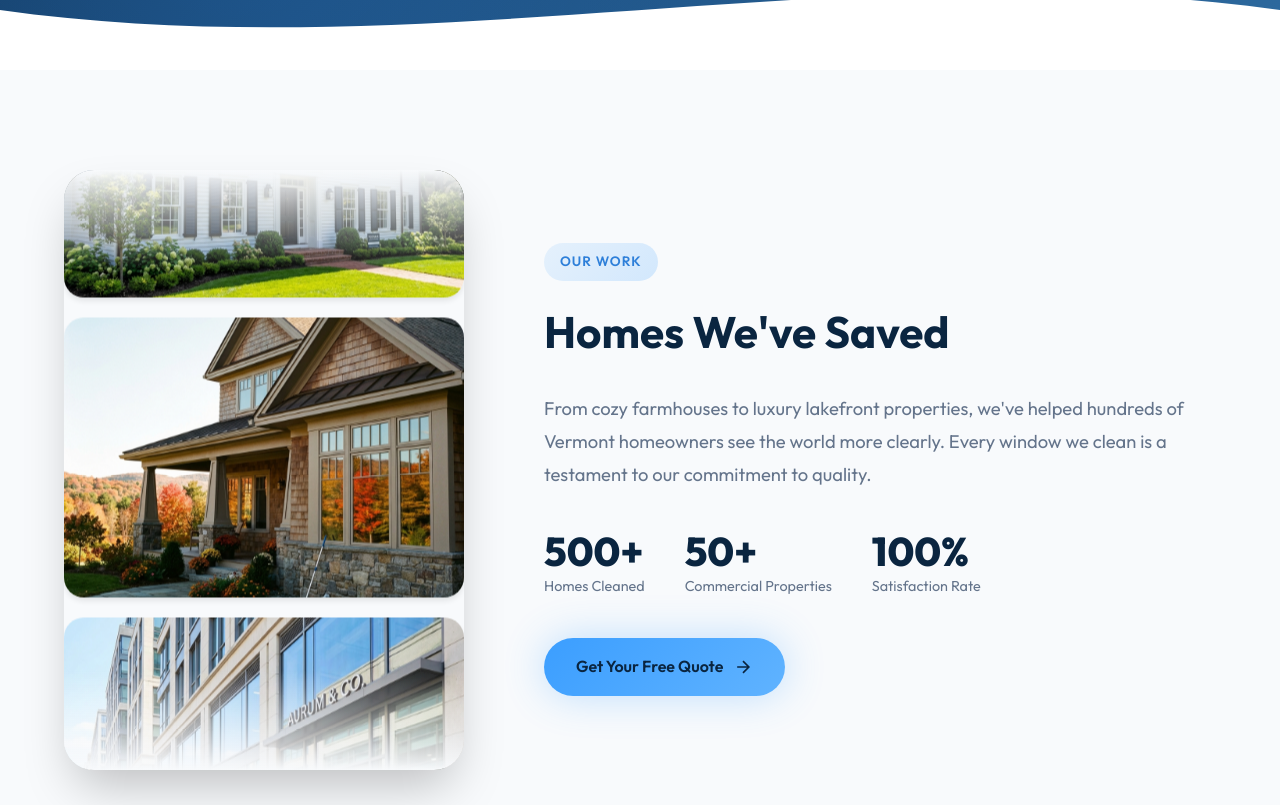
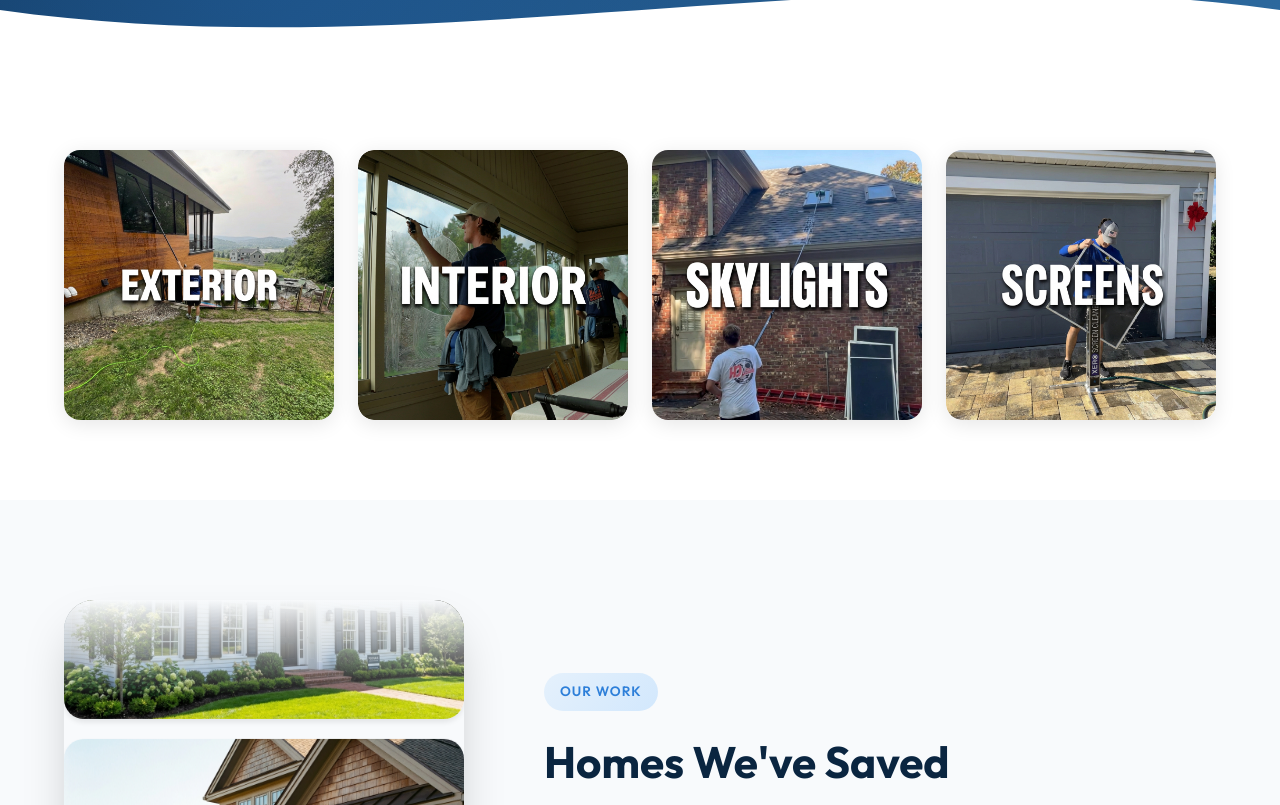
Before and after one commit to hydroheroesvt/hydroheroesvt, a website: page index.html in a window 1280 px wide. Shown: the part 745-1550 px from the top of the page. Drawn offline with Linux system fonts and the light colour scheme; a script that the page names is missing.

Commit message:
Add services showcase with square images for Exterior, Interior, Skylights, and Screens

```diff
--- a/index.html
+++ b/index.html
@@ -123,6 +123,26 @@
             <svg viewBox="0 0 1440 120" preserveAspectRatio="none">
                 <path d="M0,60 C480,120 960,0 1440,60 L1440,120 L0,120 Z" fill="white" />
             </svg>
+        </div>
+    </section>
+
+    <!-- Services Showcase Section (Window Washing) -->
+    <section class="services-showcase" id="services-showcase">
+        <div class="container">
+            <div class="services-grid">
+                <div class="service-card-image">
+                    <img src="images/service_exterior.png" alt="Exterior Window Cleaning">
+                </div>
+                <div class="service-card-image">
+                    <img src="images/service_interior.png" alt="Interior Window Cleaning">
+                </div>
+                <div class="service-card-image">
+                    <img src="images/service_skylights.png" alt="Skylight Cleaning">
+                </div>
+                <div class="service-card-image">
+                    <img src="images/service_screens.png" alt="Screen Cleaning">
+                </div>
+            </div>
         </div>
     </section>
 
--- a/styles.css
+++ b/styles.css
@@ -449,6 +449,50 @@ ul {
 .hero-wave svg {
     width: 100%;
     height: 120px;
+}
+
+/* ===== SERVICES SHOWCASE ===== */
+.services-showcase {
+    padding: 80px 0;
+    background: white;
+}
+
+.services-grid {
+    display: grid;
+    grid-template-columns: repeat(4, 1fr);
+    gap: 24px;
+}
+
+.service-card-image {
+    border-radius: 16px;
+    overflow: hidden;
+    aspect-ratio: 1 / 1;
+    box-shadow: 0 4px 20px rgba(0, 0, 0, 0.1);
+    transition: var(--transition);
+}
+
+.service-card-image:hover {
+    transform: translateY(-8px);
+    box-shadow: 0 12px 40px rgba(0, 0, 0, 0.15);
+}
+
+.service-card-image img {
+    width: 100%;
+    height: 100%;
+    object-fit: cover;
+    display: block;
+}
+
+@media (max-width: 900px) {
+    .services-grid {
+        grid-template-columns: repeat(2, 1fr);
+    }
+}
+
+@media (max-width: 500px) {
+    .services-grid {
+        grid-template-columns: 1fr;
+    }
 }
 
 /* ===== GALLERY SECTION ===== */
```
Also changed, not shown: images/service_exterior.png (added), images/service_interior.png (added), images/service_screens.png (added), images/service_skylights.png (added).
